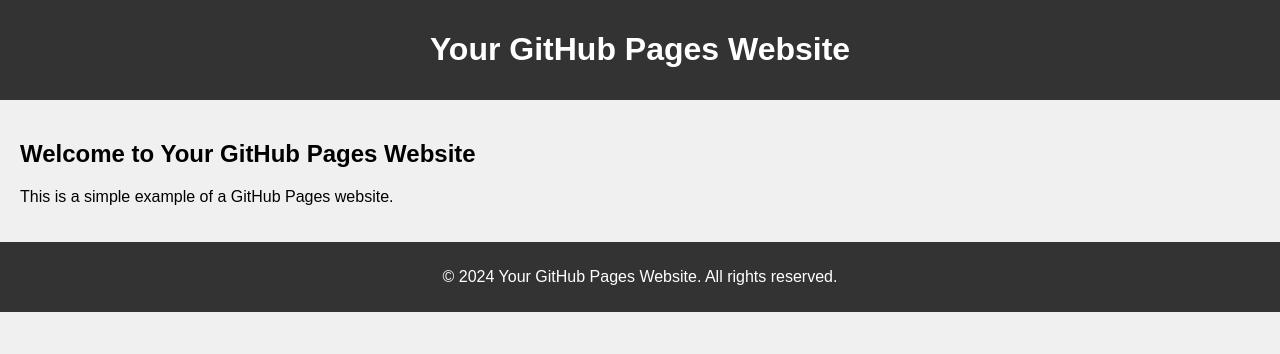
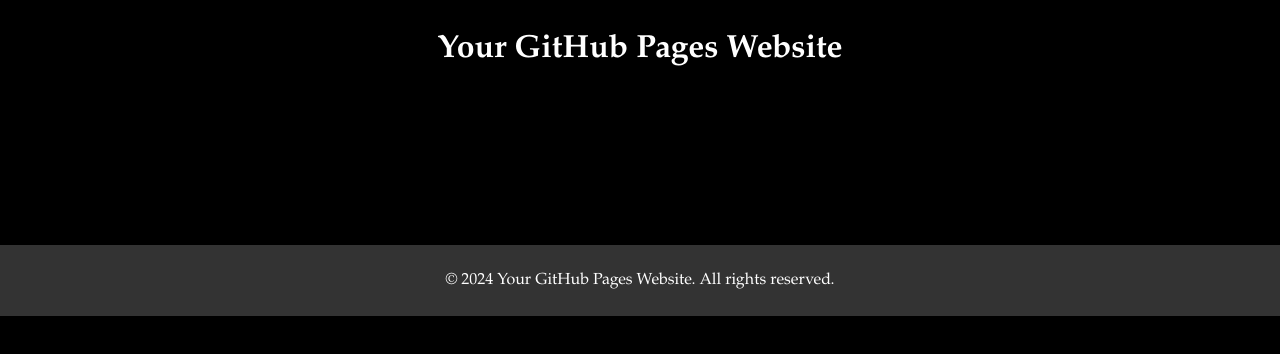
Before and after one commit to Sparkdesignssl/sparkdesigns.github.io, a plain HTML site: page index.html in a window 1280 px wide. Drawn offline with Linux system fonts and the light colour scheme.

Commit message:
Update index.html

```diff
--- a/index.html
+++ b/index.html
@@ -6,15 +6,15 @@
     <title>Your GitHub Pages Website</title>
     <style>
         body {
-            font-family: Arial, sans-serif;
+            font-family: Garamond, sans-serif;
             margin: 0;
             padding: 0;
-            background-color: #f0f0f0;
+            background-color: #000000;
         }
 
         header {
-            background-color: #333;
-            color: #fff;
+            background-color: #000000;
+            color: #ffffff;
             padding: 10px;
             text-align: center;
         }
@@ -25,7 +25,7 @@
 
         footer {
             background-color: #333;
-            color: #fff;
+            color: #ffffff;
             padding: 10px;
             text-align: center;
         }
```
